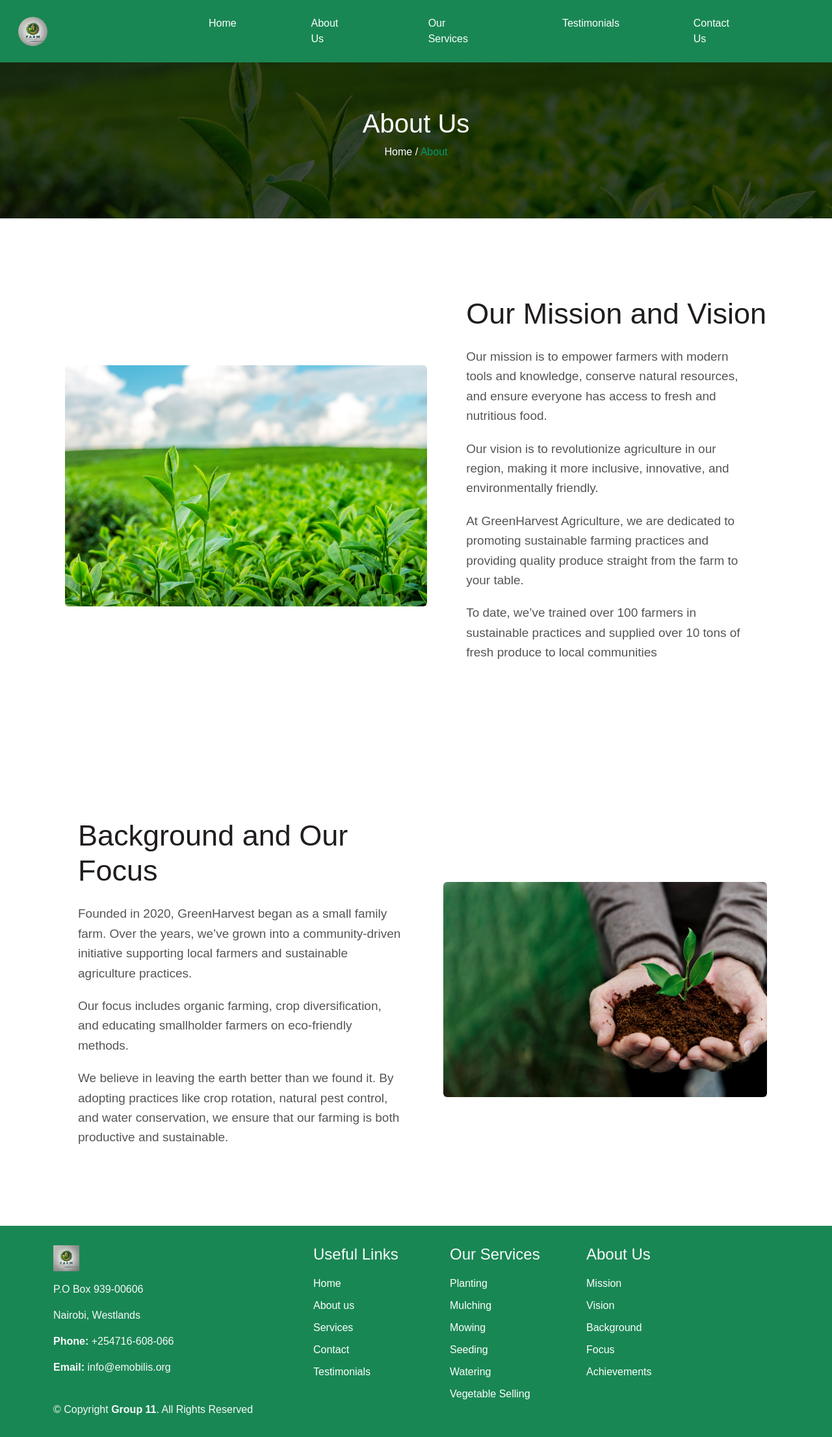
After one commit to Nigel-254/agriculture, a Django app: page /application/about/ in a window 1280 px wide. The commit adds this page. Shown: the whole page at 65% size. Run offline with Django 5.2, Linux system fonts and the light colour scheme; some libraries are stand-ins or nearby versions.

Commit message:
Agriculture farm project

```diff
--- a/agriculture/__init__.py
+++ b/agriculture/__init__.py
@@ -0,0 +1,3 @@
+import pymysql
+
+pymysql.install_as_MySQLdb()
--- a/agriculture/urls.py
+++ b/agriculture/urls.py
@@ -16,9 +16,11 @@ Including another URLconf
 """
 
 from django.contrib import admin
+from application import views as app_views
 from django.urls import path, include
 
 urlpatterns = [
     path("admin/", admin.site.urls),
+    path('', app_views.index, name='index'),
     path("application/", include('application.urls'))
 ]
--- /dev/null
+++ b/application/templates/about.html
@@ -0,0 +1,51 @@
+{% extends 'base.html' %}
+{% load static %}
+
+{% block tittle %}
+About
+{% endblock %}
+
+{% block content %}
+<!-- About Us Section -->
+<section id="about" class="about ">
+  <div class="container1">
+    <!-- Header Section -->
+    <div class="about-content1 text-center text-white">
+      <h1>About Us</h1>
+      <p>Home / <span>About</span></p>
+    </div>
+    <!-- Content Section -->
+    <div class="about-content2 align-items-center">
+      <!-- Image Column -->
+      <div class="about1">
+        <img src="../../static/images/carousel/carousel-3.jpg" alt="About Image" class="img-fluid rounded shadow">
+      </div>
+      <!-- Text Column -->
+      <div class="about2">
+        <h1 class="mb-4">Our Mission and Vision</h1>
+        <p>Our mission is to empower farmers with modern tools and knowledge, conserve natural resources, and ensure everyone has access to fresh and nutritious food.</p>
+          <p>Our vision is to revolutionize agriculture in our region, making it more inclusive, innovative, and environmentally friendly.</p>
+          <p>At GreenHarvest Agriculture, we are dedicated to promoting sustainable farming practices and providing quality produce straight from the farm to your table.</p>
+          <p>To date, we’ve trained over 100 farmers in sustainable practices and supplied over 10 tons of fresh produce to local communities</p>
+      </div>
+    </div>
+      <!-- Content Section -->
+    <div class="about-content2 align-items-center">
+
+      <!-- Text Column -->
+      <div class="about2">
+        <h1 class="mb-4">Background and Our Focus</h1>
+        <p>Founded in 2020, GreenHarvest began as a small family farm. Over the years, we’ve grown into a community-driven initiative supporting local farmers and sustainable agriculture practices.</p>
+          <p>Our focus includes organic farming, crop diversification, and educating smallholder farmers on eco-friendly methods.</p>
+          <p>We believe in leaving the earth better than we found it. By adopting practices like crop rotation, natural pest control, and water conservation, we ensure that our farming is both productive and sustainable.</p>
+      </div>
+        <!-- Image Column -->
+      <div class="about1">
+        <img src="../../static/images/carousel/carousel-1.jpg" alt="About Image" class="img-fluid rounded shadow">
+      </div>
+    </div>
+  </div>
+</section>
+
+
+{% endblock %}
--- a/application/templates/base.html
+++ b/application/templates/base.html
@@ -3,16 +3,18 @@
 <head>
     <meta charset="UTF-8">
     <meta name="viewport" content="width=device-width, initial-scale=1.0">
-    <title>Home</title>
+ <title>{% block tittle%}{% endblock %}</title>
     {% load static %}
     <link rel="stylesheet" href="{% static 'style/bootstrap/css/bootstrap.min.css' %}">
     <link rel="stylesheet" href="{% static 'style/main.css' %}">
     <link rel="stylesheet" href="https://cdnjs.cloudflare.com/ajax/libs/font-awesome/6.6.0/css/all.min.css">
+    <link rel="icon" type="image/x-icon" href="{% static 'images/farm-logo.jpg' %}">
+
 </head>
 <body>
-    <nav class="navbar navbar-expand-lg bg-success">
+    <nav class="navbar navbar-expand-lg bg-success p-3">
         <div class="container-fluid">
-         <img src="../../static/images/farm-logo.jpg" alt="Farm Logo" style="width: 40px; height: 40px;">
+         <img src="../../static/images/farm-logo.jpg" alt="Farm Logo" class="img-fluid rounded-circle" style="max-width: 45px;">
           <div class="collapse navbar-collapse" id="navbarNav">
             <ul class="navbar-nav">
               <li class="nav-item">
@@ -58,39 +60,29 @@
                   <li class='footer-item'><a href="{% url 'home' %}">Home</a></li>
                   <li class='footer-item'><a href="{% url 'about' %}">About us</a></li>
                   <li class='footer-item'><a href="#services-scroll">Services</a></li>
-                  <li class='footer-item'><a href="#">Terms of service</a></li>
-                  <li class='footer-item'><a href="#">Privacy policy</a></li>
+                  <li class='footer-item'><a href="#">Contact</a></li>
+                  <li class='footer-item'><a href="#">Testimonials</a></li>
                 </ul>
               </div>
               <div class="col-lg-2 col-md-3 footer-links">
                 <h4 class="text-light">Our Services</h4>
                 <ul>
-                  <li><a href="#">Farm Management Tools</a></li>
-                  <li><a href="#">Soil and Crop Health Monitoring</a></li>
-                  <li><a href="#">Market and Trade Platforms</a></li>
-                  <li><a href="#">Weather and Climate Services</a></li>
-                  <li><a href="#">Precision Agriculture Tools</a></li>
+                  <li><a href="#">Planting</a></li>
+                  <li><a href="#">Mulching</a></li>
+                  <li><a href="#">Mowing</a></li>
+                  <li><a href="#">Seeding</a></li>
+                  <li><a href="#">Watering</a></li>
+                    <li><a href="#">Vegetable Selling</a></li>
                 </ul>
               </div>
               <div class="col-lg-2 col-md-3 footer-links">
-                <h4 class="text-light">Hic solutasetp</h4>
+                <h4 class="text-light">About Us</h4>
                 <ul>
-                  <li><a href="#">Molestiae accusamus iure</a></li>
-                  <li><a href="#">Excepturi dignissimos</a></li>
-                  <li><a href="#">Suscipit distinctio</a></li>
-                  <li><a href="#">Dilecta</a></li>
-                  <li><a href="#">Sit quas consectetur</a></li>
-                </ul>
-              </div>
-
-              <div class="col-lg-2 col-md-3 footer-links">
-                <h4 class="text-light">Nobis illum</h4>
-                <ul>
-                  <li><a href="#">Ipsam</a></li>
-                  <li><a href="#">Laudantium dolorum</a></li>
-                  <li><a href="#">Dinera</a></li>
-                  <li><a href="#">Trodelas</a></li>
-                  <li><a href="#">Flexo</a></li>
+                  <li><a href="#">Mission</a></li>
+                  <li><a href="#">Vision</a></li>
+                  <li><a href="#">Background</a></li>
+                  <li><a href="#">Focus</a></li>
+                  <li><a href="#">Achievements</a></li>
                 </ul>
               </div>
             </div>
@@ -104,12 +96,6 @@
                 © Copyright <strong><span>Group 11</span></strong>. All Rights Reserved
               </div>
             </div>
-            <div class="social-links order-first order-lg-last mb-3 mb-lg-0">
-              <a href=""><i class="bi bi-twitter-x"></i></a>
-              <a href=""><i class="bi bi-facebook"></i></a>
-              <a href=""><i class="bi bi-instagram"></i></a>
-              <a href=""><i class="bi bi-linkedin"></i></a>
-            </div>
           </div>
         </div>
       </footer>
--- a/application/templates/contact.html
+++ b/application/templates/contact.html
@@ -1,4 +1,9 @@
 {% extends 'base.html' %}
+{% load static %}
+
+{% block tittle %}
+Contact
+{% endblock %}
 
 
 {% block content %}
--- a/application/templates/index.html
+++ b/application/templates/index.html
@@ -1,5 +1,9 @@
 {% extends 'base.html' %}
 {% load static %}
+
+{% block tittle %}
+Home
+{% endblock %}
 
 {% block content %}
 <div class="container-fluid">
--- a/requirements.txt
+++ b/requirements.txt
@@ -5,3 +5,5 @@ packaging==24.2
 sqlparse==0.5.2
 tzdata==2024.2
 whitenoise==6.8.2
+
+PyMySQL~=1.1.1
--- a/static/style/main.css
+++ b/static/style/main.css
@@ -1,4 +1,5 @@
 * {
+    overflow-x: hidden;
     padding: 0;
     margin: 0;
     box-sizing: border-box;
@@ -44,8 +45,20 @@ h5 {
     margin: 300px 300px;
 
 }
+.hero-text h1{
+    font-size: 50px;
+    margin: 20px;
+}
+.hero-text p{
+    font-size: 22px;
+    margin: 20px;
+}
 
 /* Services Section */
+.services-container{
+    margin: 20px;
+    padding: 20px;
+}
 .services-container .card {
     border: 1px solid #ddd;
     border-radius: 5px;
@@ -124,6 +137,7 @@ iframe {
 
 /* Form section */
 .form-container {
+    height: auto;
    flex: 2;
 }
 
@@ -131,8 +145,8 @@ iframe {
 /* Footer */
 
 footer {
+    padding: 30px;
     height: auto;
-    margin: auto;
 }
 
 footer ul {
@@ -169,3 +183,105 @@ a:hover {
         flex-direction: column;
     }
 }
+
+
+/* Testimonials Section */
+#testimonials {
+  background: radial-gradient(circle, rgba(0, 0, 0, 0.4), rgba(0, 0, 0, 1)), url('../../static/images/carousel/carousel-3.jpg') no-repeat center center/cover;
+  color: white;
+}
+
+.testimonial-block {
+    overflow: hidden;
+  max-width: 450px;
+    height: 500px;
+  margin: 50px auto 50px auto;
+  padding: 40px;
+  background: linear-gradient(to bottom, rgba(1, 1, 0, 0.2), rgba(1, 1, 0, 1));
+  border-radius: 10px;
+  box-shadow: 0 0 20px rgba(250, 250, 250, 0.1);
+  text-align: center;
+}
+
+.testimonial-block img {
+  width: 200px;
+  height: 200px;
+  margin-top: -25px;
+  border: 5px solid white;
+  object-fit: cover;
+}
+
+.testimonial-block p {
+  font-size: 18px;
+  margin: 20px 0;
+}
+
+.testimonial-block h4 {
+  font-size: 22px;
+  font-weight: bold;
+  margin: 20px 0;
+}
+
+.testimonial-block span {
+  font-size: 16px;
+  color: #ddd;
+}
+/* About Section */
+.about {
+  font-family: 'Raleway', serif;
+  background-color: #FFFFFF;
+  color: #211d1d;
+}
+.container1{
+    margin: 0;
+    width: 100%;
+
+}
+
+/* Header Section Styling */
+.about-content1 {
+    margin: 0;
+    width: 100%;
+  height: 30vh;
+  flex-direction: column;
+  align-items: center;
+  justify-content: center;
+  text-align: center;
+  background-image: linear-gradient(to top, rgba(1, 1, 1, 0.7), rgba(1, 1, 1, 0.7)),
+    url('../../static/images/carousel/carousel-3.jpg');
+  background-size: cover;
+  background-position: center;
+  padding: 70px 0 0 0;
+}
+
+.about-content1 span {
+  color: #009970;
+}
+
+/* Content Section Styling */
+.about-content2{
+    margin: 20px auto 0 auto;
+    display: flex;
+    padding: 100px;
+    gap: 40px;
+}
+.about-content2 .about1 img {
+  max-width: 100%;
+  height: auto;
+  border-radius: 5px;
+  box-shadow: 0 5px 15px rgba(0, 0, 0, 0.2);
+}
+
+.about2 h1 {
+    margin: 0 0 20px 20px;
+  font-size: 45px;
+  font-weight: 400;
+  color: #211d1d;
+}
+
+.about2 p {
+  font-size: 19px;
+  line-height: 1.6;
+    margin: 20px;
+  color: #555555;
+}
```
Also changed, not shown: agriculture/settings.py (+15 -3 lines), application/templates/testimonials.html (added, +55 -0 lines), db.sqlite3, 3 other files.
